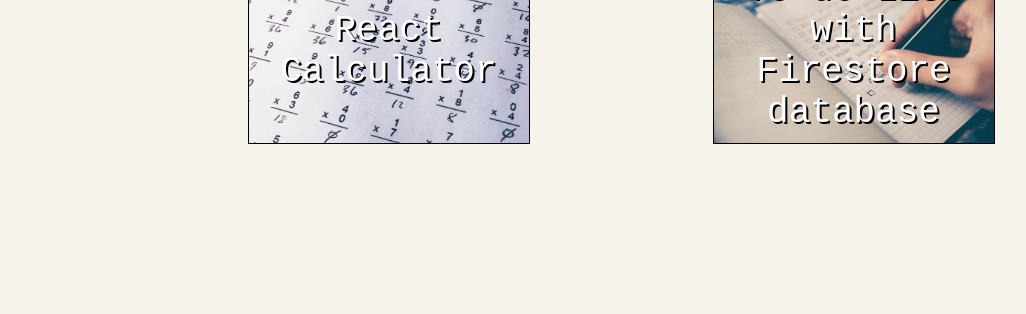
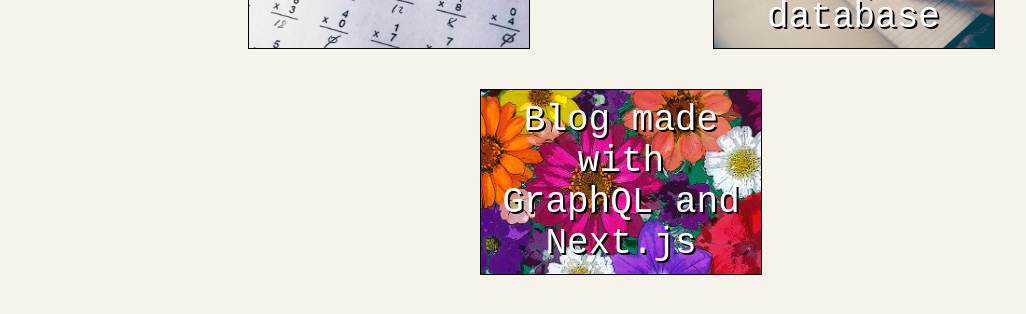
Before and after one commit to sebastiannykanen/sebastiannykanen.com, a React (Create React App) app: page /projects in a window 1280 px wide. Shown: the part 462-776 px from the top of the page, without its empty margins (19-1045 px from the left). Built offline with nearby package versions, Linux system fonts and the light colour scheme.

Commit message:
added Blog project to projects page

```diff
--- a/src/App.css
+++ b/src/App.css
@@ -135,6 +135,10 @@
 
 .card4 {
   background-image: url("../public/glenn-carstens-peters-RLw-UC03Gwc-unsplash.jpg");
+}
+
+.card5 {
+  background-image: url("../public/flower-pond-vertical-darrell-gulin.jpg");
 }
 
 #profile-picture {
--- a/src/components/Projects.js
+++ b/src/components/Projects.js
@@ -24,6 +24,11 @@
           <h2>To do List with Firestore database</h2>
         </a>
       </div>
+      <div className="project-card card5">
+        <a href="https://jsblog.sebastiannykanen.com/">
+          <h2>Blog made with GraphQL and Next.js</h2>
+        </a>
+      </div>
     </div>
   );
 }
```
Also changed, not shown: public/flower-pond-vertical-darrell-gulin.jpg (added).
